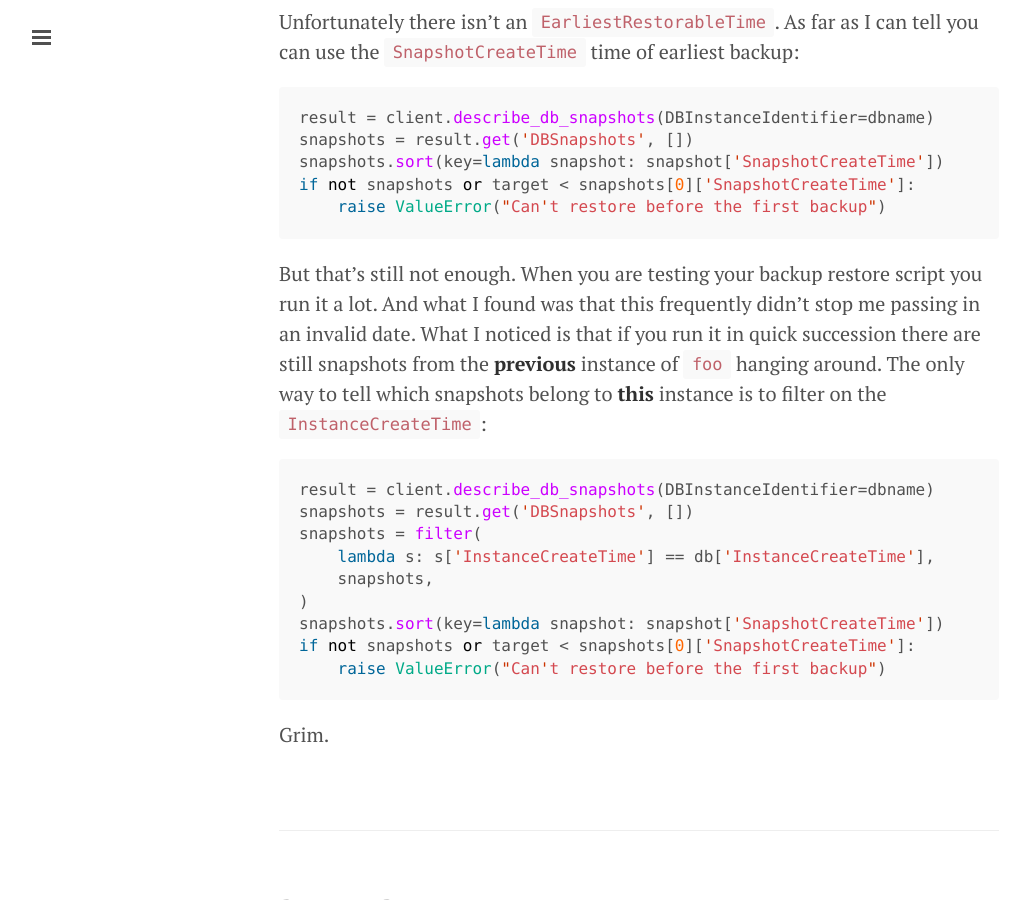
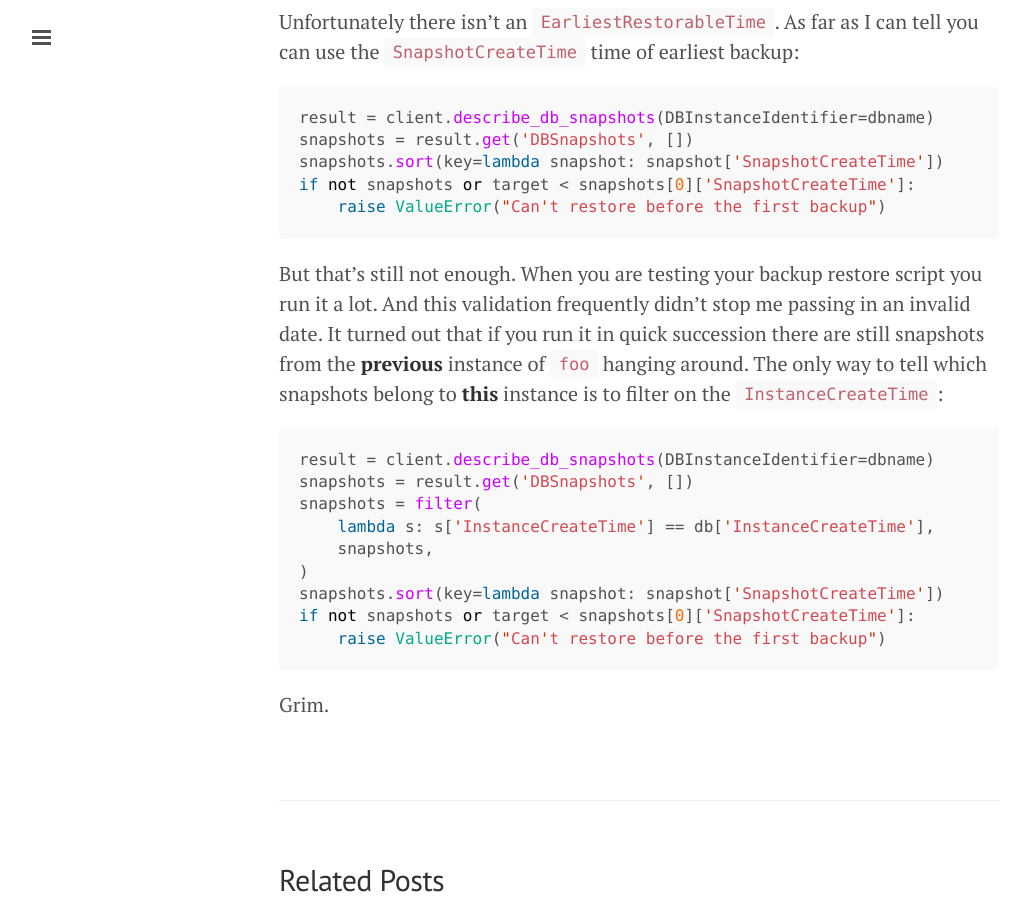
Before and after one commit to Jc2k/Jc2k.github.io, a Jekyll site: the page built from _posts/2015-05-24-rds-backups-point-in-time.md, in a window 1280 px wide and 900 px high, scrolled down 970 px. Shown: the whole window, without its empty margins (1-1018 px from the left). Built offline with Jekyll 4.4.1, drawn with Linux system fonts in a browser that asks for light colours; Markdown is read by kramdown in place of the engine named in the settings.

Commit message:
Better english

````diff
--- a/_posts/2015-05-24-rds-backups-point-in-time.md
+++ b/_posts/2015-05-24-rds-backups-point-in-time.md
@@ -35,7 +35,7 @@
     raise ValueError("Can't restore before the first backup")
 ```
 
-But that's still not enough. When you are testing your backup restore script you run it a lot. And what I found was that this frequently didn't stop me passing in an invalid date. What I noticed is that if you run it in quick succession there are still snapshots from the **previous** instance of `foo` hanging around. The only way to tell which snapshots belong to **this** instance is to filter on the `InstanceCreateTime`:
+But that's still not enough. When you are testing your backup restore script you run it a lot. And this validation frequently didn't stop me passing in an invalid date. It turned out that if you run it in quick succession there are still snapshots from the **previous** instance of `foo` hanging around. The only way to tell which snapshots belong to **this** instance is to filter on the `InstanceCreateTime`:
 
 ```python
 result = client.describe_db_snapshots(DBInstanceIdentifier=dbname)
````
